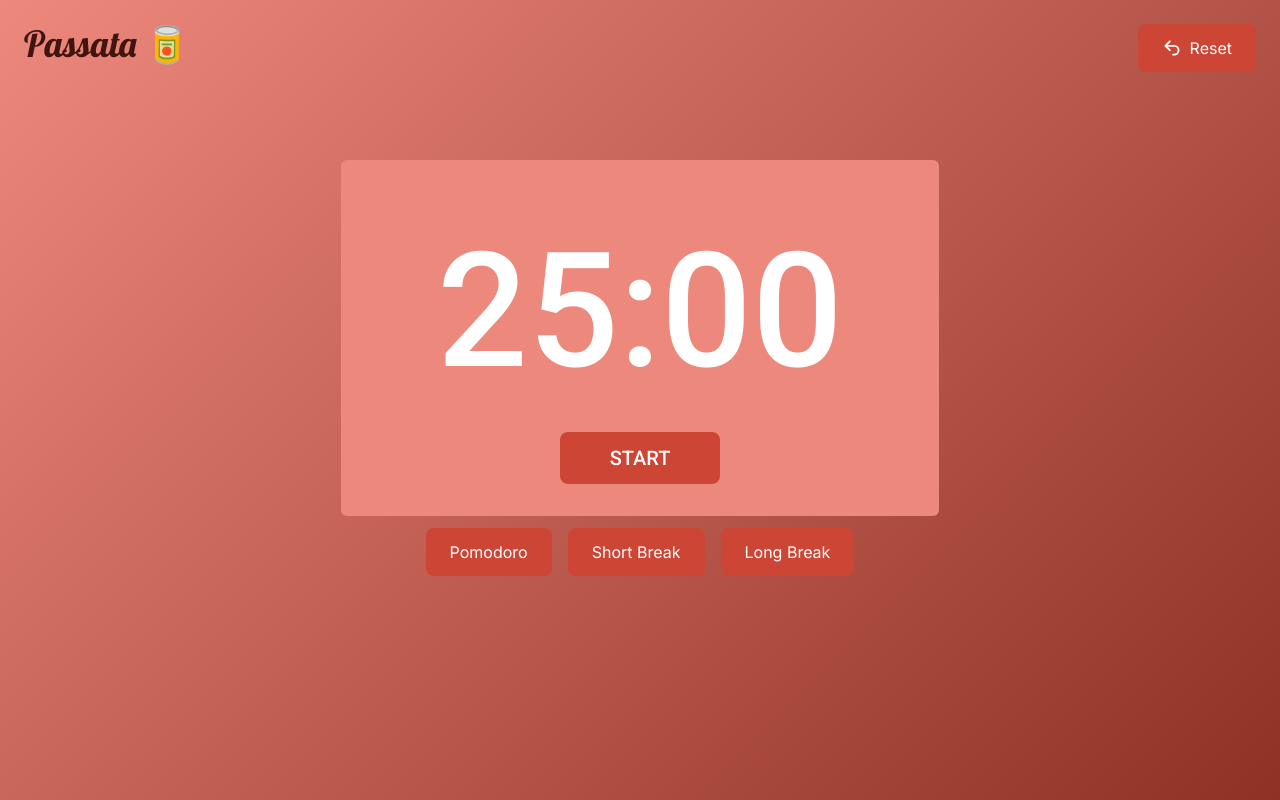
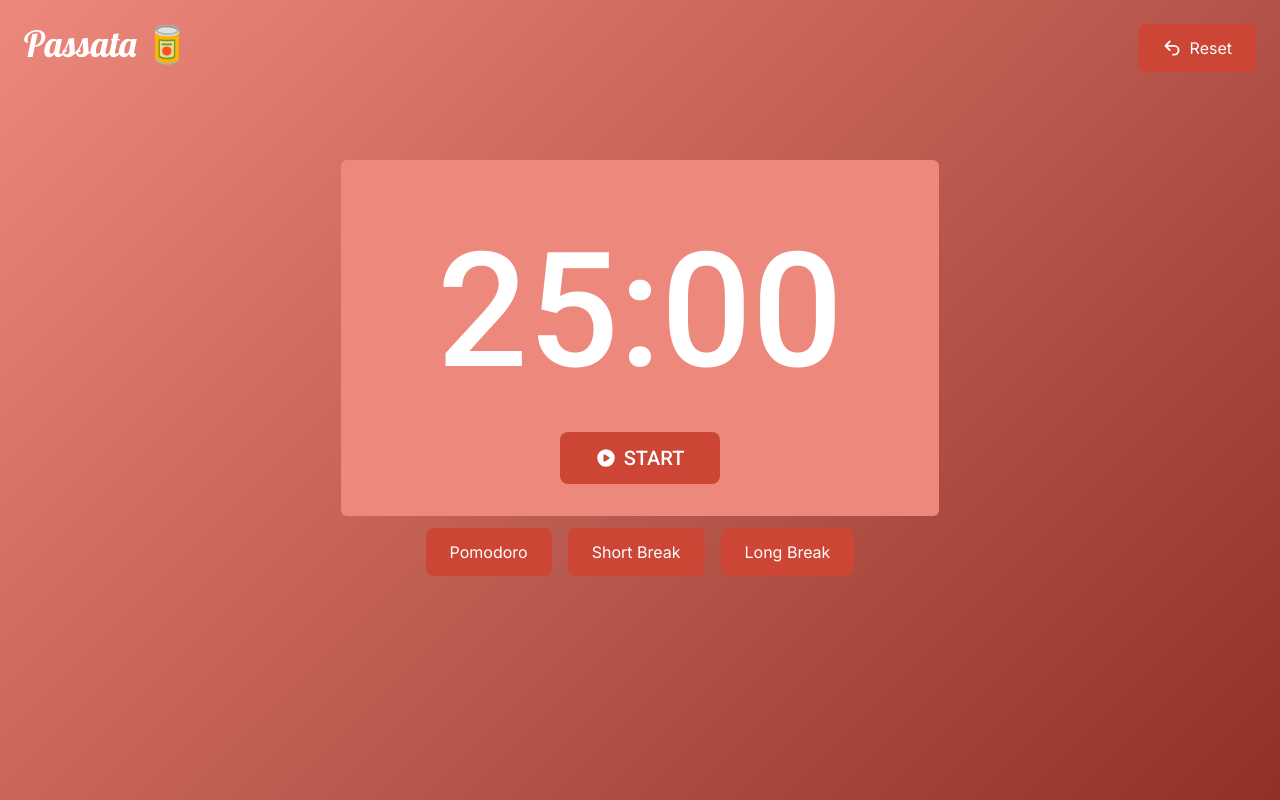
Before and after one commit to ThomasPokorny/passata-io, a Next.js app: page / in a window 1280 px wide. Built offline with nearby package versions, Linux system fonts and the light colour scheme.

Commit message:
Added icon

```diff
--- a/src/app/page.tsx
+++ b/src/app/page.tsx
@@ -12,6 +12,7 @@ import {
   PauseIcon,
   ArrowUturnLeftIcon,
   ForwardIcon,
+  PlayCircleIcon,
 } from '@heroicons/react/16/solid';
 import { clearInterval, setInterval } from 'worker-timers';
 import { playButtonClick } from '@/platform/audio-service';
@@ -79,7 +80,11 @@ export default function Home() {
   const getButtonTitle = () => (isRunning ? 'STOP' : 'START');
 
   const getButtonIcon = () =>
-    isRunning ? <PauseIcon className="w-5 h-5 mr-2" /> : <></>;
+    isRunning ? (
+      <PauseIcon className="w-5 h-5 mr-2" />
+    ) : (
+      <PlayCircleIcon className="w-5 h-5 mr-2" />
+    );
 
   const resetTimer = () => {
     playButtonClick();
@@ -97,12 +102,7 @@ export default function Home() {
       } `}
     >
       <div className={'h-20 flex p-6 w-screen'}>
-        <div
-          className={`${lobster.className} text-4xl
-          ${mode.type == 'pomodoro' ? 'text-pomodoro-primary' : ''}
-          ${mode.type == 'short-break' ? 'text-short_break-primary' : ''}
-          ${mode.type == 'long-break' ? 'text-long_break-primary' : ''} `}
-        >
+        <div className={`${lobster.className} text-4xl text-white `}>
           Passata 🥫
         </div>
         <div className={'ml-auto'}>
```
